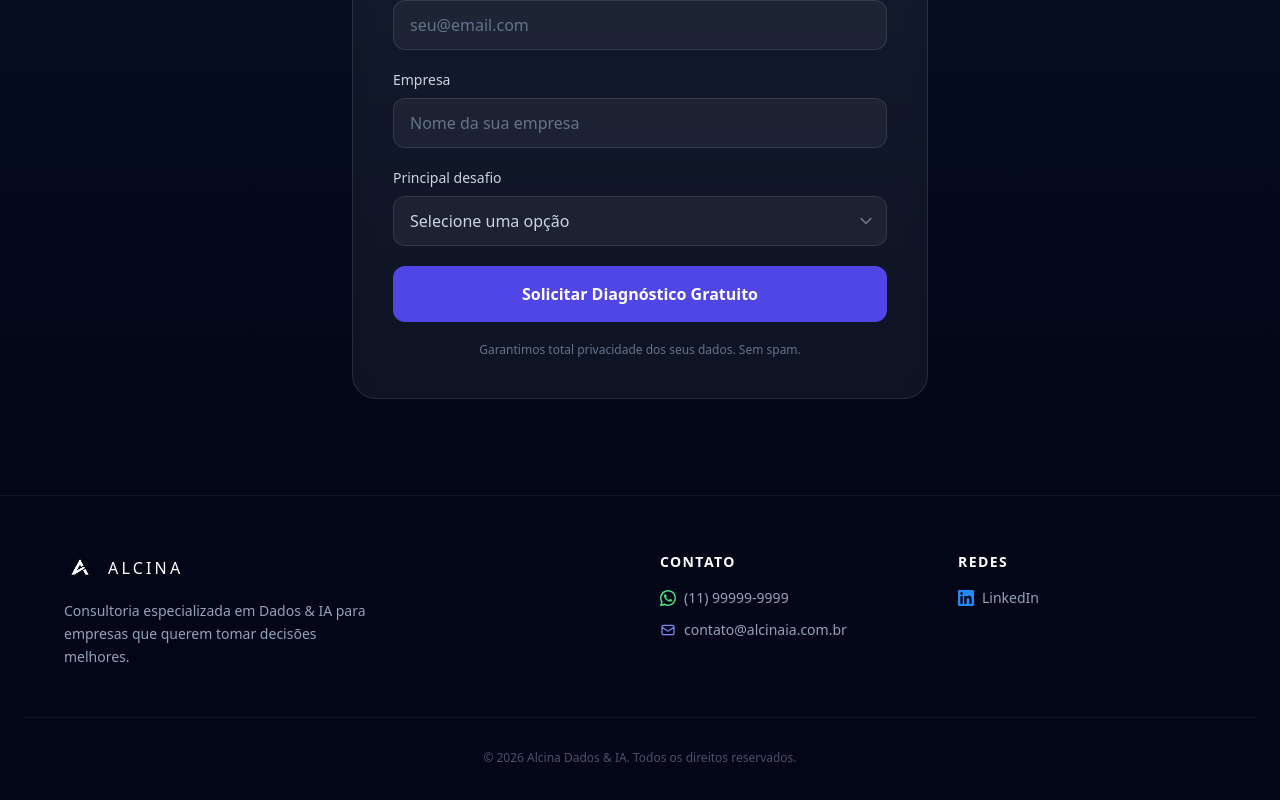
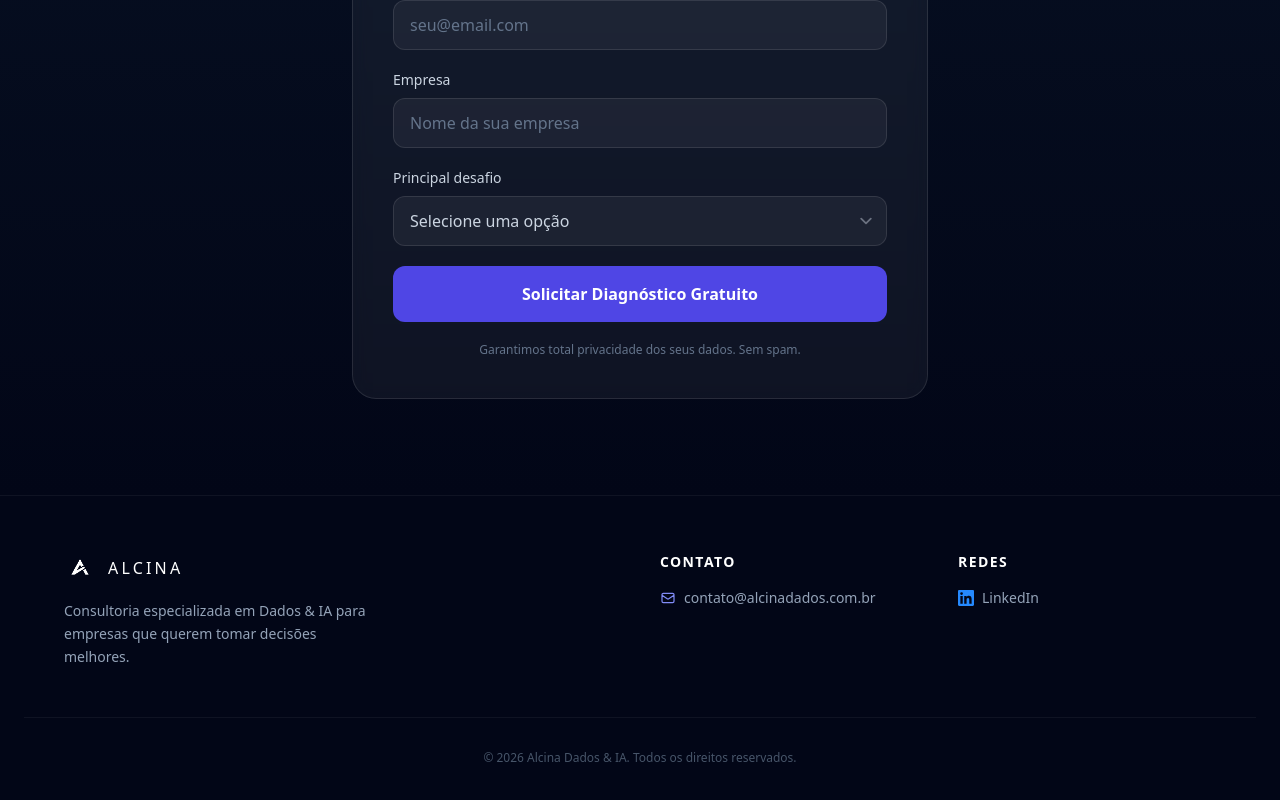
Before and after one commit to 1910gstv/nextjs-front-end, a Next.js app: page /home in a window 1280 px wide. Shown: the part 4562-5362 px from the top of the page. Built offline with nearby package versions, Linux system fonts and the light colour scheme; a web font is replaced by a local one.

Commit message:
fix: alterando o email de contato e comentando o wpp

```diff
--- a/app/home/page.tsx
+++ b/app/home/page.tsx
@@ -783,7 +783,7 @@
             <h4 className="text-white text-sm font-semibold mb-4 uppercase tracking-widest">
               Contato
             </h4>
-            <p className="flex items-center gap-2 text-sm mt-1">
+            {/* <p className="flex items-center gap-2 text-sm mt-1">
               <svg
                 className="w-4 h-4 text-green-400 shrink-0"
                 fill="currentColor"
@@ -793,7 +793,7 @@
                 <path d="M12 0C5.373 0 0 5.373 0 12c0 2.124.558 4.17 1.535 5.943L.057 23.428a.75.75 0 00.906.919l5.668-1.453A11.955 11.955 0 0012 24c6.627 0 12-5.373 12-12S18.627 0 12 0zm0 21.75a9.725 9.725 0 01-4.917-1.33l-.353-.21-3.666.94.98-3.571-.23-.368A9.75 9.75 0 1112 21.75z" />
               </svg>
               (11) 99999-9999
-            </p>
+            </p> */}
             <p className="flex items-center gap-2 text-sm mt-3">
               <svg
                 className="w-4 h-4 text-indigo-400 shrink-0"
@@ -808,7 +808,7 @@
                   d="M3 8l7.89 5.26a2 2 0 002.22 0L21 8M5 19h14a2 2 0 002-2V7a2 2 0 00-2-2H5a2 2 0 00-2 2v10a2 2 0 002 2z"
                 />
               </svg>
-              contato@alcinaia.com.br
+              contato@alcinadados.com.br
             </p>
           </div>
 
```
